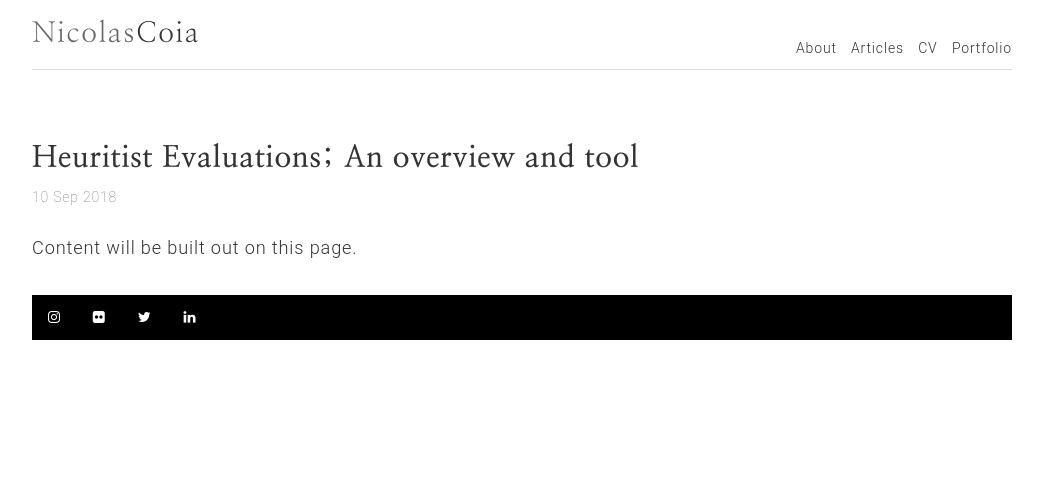
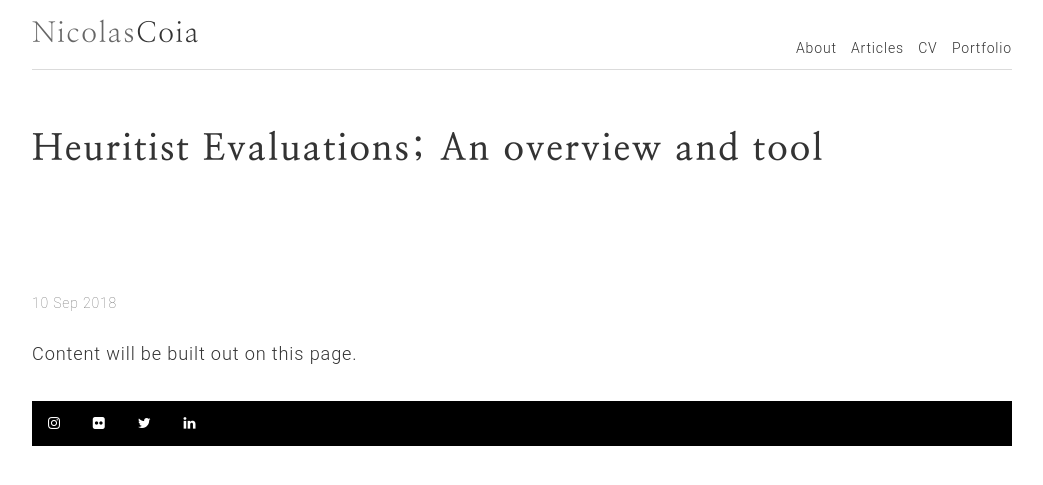
Before and after one commit to dyutibarma/monochrome, a Jekyll site: the page built from _posts/2018-09-10-Heuristic-Evaluations.md, in a window 1280 px wide. Shown: the top 485 px of the page, without its empty margins (118-1161 px from the left). Built offline with Jekyll 4.4.1, drawn with Linux system fonts in a browser that asks for light colours.

Commit message:
Update typography.scss

```diff
--- a/_sass/typography.scss
+++ b/_sass/typography.scss
@@ -125,6 +125,16 @@ h1 {
 	padding: 0 0 4.3em 0; /* 60px (Use padding instead of margin to maintain proximity with paragraph) */
 }
 
+h2 {
+    font-family : "Nanum Myeongjo", serif;
+    font-size: 2.6em;
+    font-style: bold;
+    letter-spacing: .06em;
+    line-height: 2.071em;
+    font-color: #485744;
+    padding: 0 0 2.857em 0;
+}
+
 /* h2 {
 	font-family : "Nanum Myeongjo", serif;
 	font-size: 2.6em; /* 36px */
```
